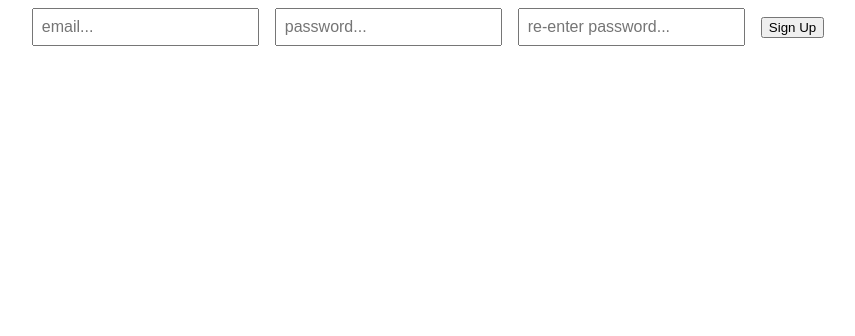
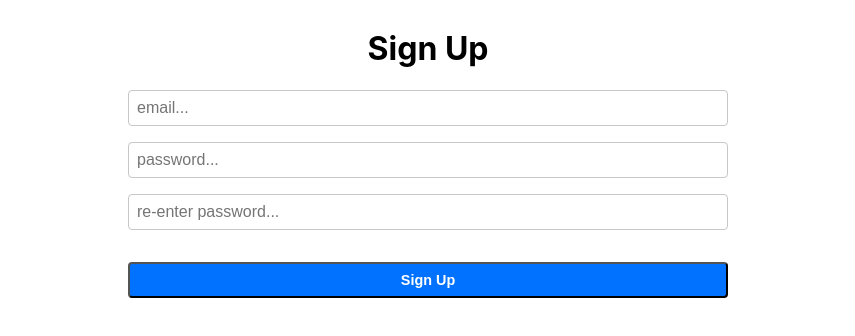
Before and after one commit to anatoly12/mission-frontend, a React (Create React App) app: page /signup in a window 1280 px wide. Shown: the top 336 px of the page, without its empty margins (212-1067 px from the left). Built offline with nearby package versions, Linux system fonts and the light colour scheme; no server answers.

Commit message:
just some quick style updates

```diff
--- a/src/cmpts/header/Header.js
+++ b/src/cmpts/header/Header.js
@@ -2,6 +2,7 @@ import React from "react";
 import { useQuery } from "@apollo/react-hooks";
 import jsCookie from "js-cookie";
 import { GET_CURRENT_USER } from "../../queries";
+import "./Header.scss";
 
 function Header() {
     const { loading, error, data } = useQuery(GET_CURRENT_USER);
--- /dev/null
+++ b/src/cmpts/header/Header.scss
@@ -0,0 +1,11 @@
+.Header {
+    button {
+        padding: 0.5rem 1rem;
+        font-size: 0.85rem;
+        border-radius: 4px;
+        background-color: #0072ff;
+        color: #fff;
+        font-weight: 600;
+        margin: 0 1rem;
+    }
+}
--- a/src/cmpts/loginForm/LoginForm.js
+++ b/src/cmpts/loginForm/LoginForm.js
@@ -24,6 +24,7 @@ function LoginForm() {
 
     return (
         <div className="LoginForm">
+            <h1>Log In</h1>
             <div className="LoginForm__login">
                 <input type="text" id="email" placeholder="email..." value={email} onChange={(e) => setEmail(e.target.value)} />
                 <input
--- a/src/cmpts/loginForm/LoginForm.scss
+++ b/src/cmpts/loginForm/LoginForm.scss
@@ -1,9 +1,29 @@
 .LoginForm {
     padding: 0.5rem 1rem;
 
-    input {
-        margin-right: 1rem;
-        padding: 0.5rem;
-        font-size: 1rem;
+    .LoginForm__login {
+        display: flex;
+        flex-direction: column;
+        max-width: 600px;
+        margin: 0 auto;
+
+        input {
+            margin-bottom: 1rem;
+            padding: 0.5rem;
+            font-size: 1rem;
+            border: 1px solid #c7c7c7;
+            border-radius: 4px;
+        }
+
+        button {
+            padding: 0.5rem 1rem;
+            font-size: 0.9rem;
+            border-radius: 4px;
+            background-color: #0072ff;
+            color: #fff;
+            font-weight: 600;
+            margin: 1rem 0;
+            cursor: pointer;
+        }
     }
 }
--- a/src/cmpts/signupForm/SignupForm.js
+++ b/src/cmpts/signupForm/SignupForm.js
@@ -29,6 +29,7 @@ function SignupForm() {
 
     return (
         <div className="SignupForm">
+            <h1>Sign Up</h1>
             <div className="SignupForm__signup">
                 <input type="text" id="email" placeholder="email..." value={email} onChange={(e) => setEmail(e.target.value)} />
                 <input
--- a/src/cmpts/signupForm/SignupForm.scss
+++ b/src/cmpts/signupForm/SignupForm.scss
@@ -1,9 +1,29 @@
 .SignupForm {
     padding: 0.5rem 1rem;
 
-    input {
-        margin-right: 1rem;
-        padding: 0.5rem;
-        font-size: 1rem;
+    .SignupForm__signup {
+        display: flex;
+        flex-direction: column;
+        max-width: 600px;
+        margin: 0 auto;
+
+        input {
+            margin-bottom: 1rem;
+            padding: 0.5rem;
+            font-size: 1rem;
+            border: 1px solid #c7c7c7;
+            border-radius: 4px;
+        }
+
+        button {
+            padding: 0.5rem 1rem;
+            font-size: 0.9rem;
+            border-radius: 4px;
+            background-color: #0072ff;
+            color: #fff;
+            font-weight: 600;
+            margin: 1rem 0;
+            cursor: pointer;
+        }
     }
 }
```
